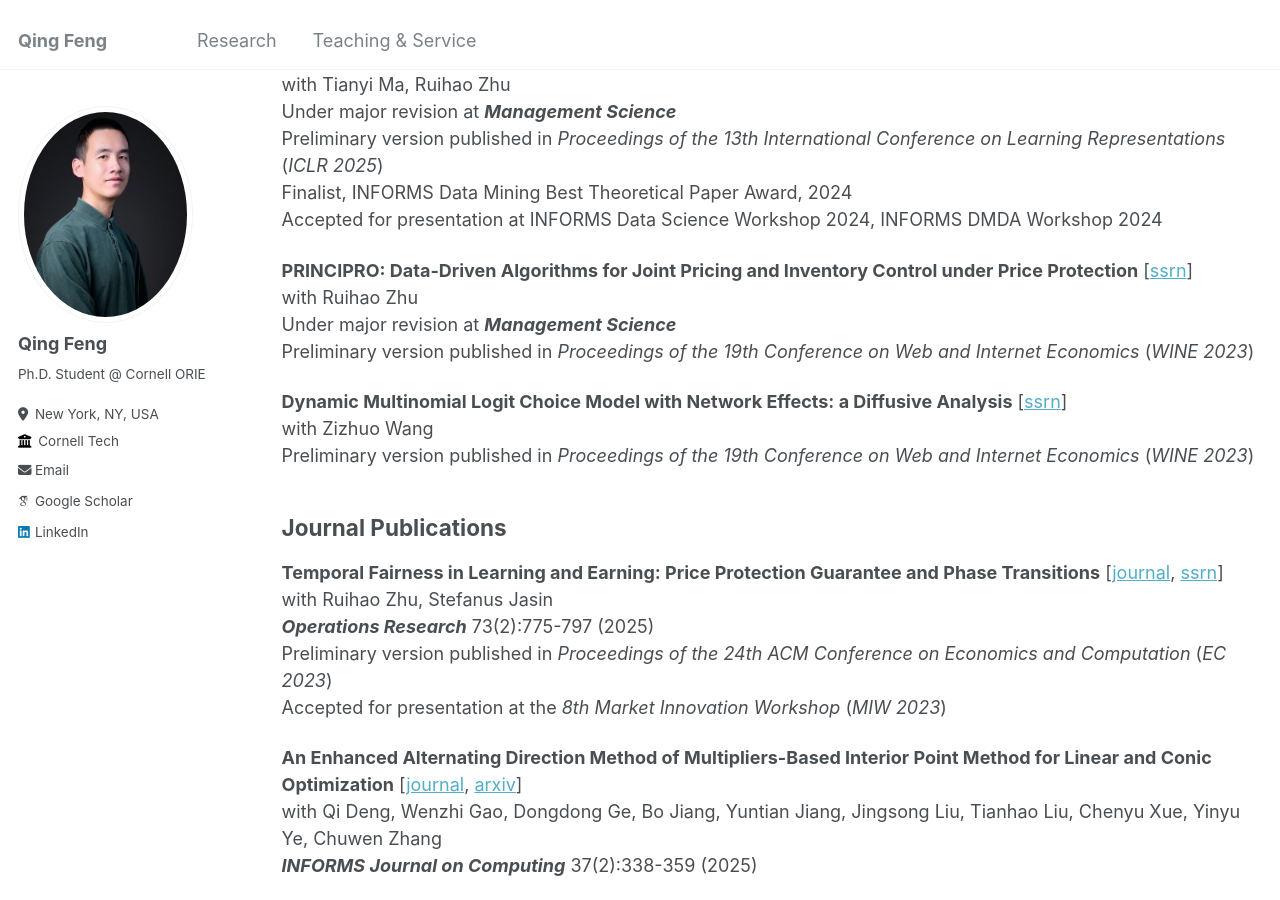
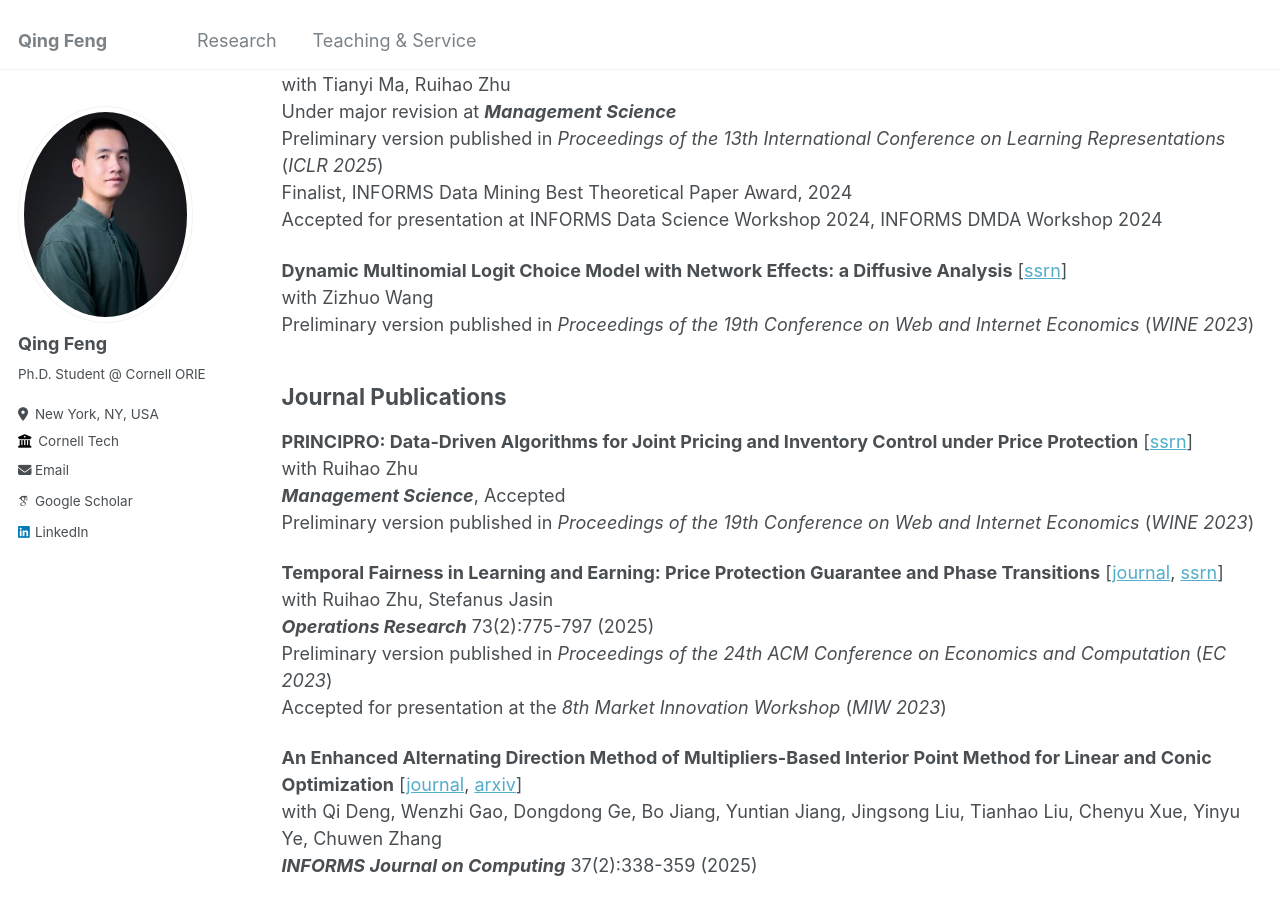
Before and after one commit to qfeng48/qfeng48.github.io, a Jekyll site: the page built from _pages/publications.md, in a window 1280 px wide and 900 px high, scrolled down 438 px. Built offline with Jekyll 4.4.1, drawn with Linux system fonts in a browser that asks for light colours; some web fonts are replaced.

Commit message:
Update publications.md

```diff
--- a/_pages/publications.md
+++ b/_pages/publications.md
@@ -26,17 +26,17 @@ Preliminary version published in *Proceedings of the 13th International Conferen
 Finalist, INFORMS Data Mining Best Theoretical Paper Award, 2024\
 Accepted for presentation at INFORMS Data Science Workshop 2024, INFORMS DMDA Workshop 2024
 
-**PRINCIPRO: Data-Driven Algorithms for Joint Pricing and Inventory Control under Price Protection** [[ssrn](https://papers.ssrn.com/sol3/papers.cfm?abstract_id=4511384)]\
-with Ruihao Zhu\
-Under major revision at ***Management Science***\
-Preliminary version published in *Proceedings of the 19th Conference on Web and Internet Economics* (*WINE 2023*)
-
 **Dynamic Multinomial Logit Choice Model with Network Effects: a Diffusive Analysis** [[ssrn](https://papers.ssrn.com/sol3/papers.cfm?abstract_id=3939717)]\
 with Zizhuo Wang\
 Preliminary version published in *Proceedings of the 19th Conference on Web and Internet Economics* (*WINE 2023*)
 
 Journal Publications
 ---
+
+**PRINCIPRO: Data-Driven Algorithms for Joint Pricing and Inventory Control under Price Protection** [[ssrn](https://papers.ssrn.com/sol3/papers.cfm?abstract_id=4511384)]\
+with Ruihao Zhu\
+***Management Science***, Accepted\
+Preliminary version published in *Proceedings of the 19th Conference on Web and Internet Economics* (*WINE 2023*)
 
 **Temporal Fairness in Learning and Earning: Price Protection Guarantee and Phase Transitions** [[journal](https://pubsonline.informs.org/doi/abs/10.1287/opre.2022.0629), [ssrn](https://papers.ssrn.com/sol3/papers.cfm?abstract_id=4265182)]\
 with Ruihao Zhu, Stefanus Jasin\
```
